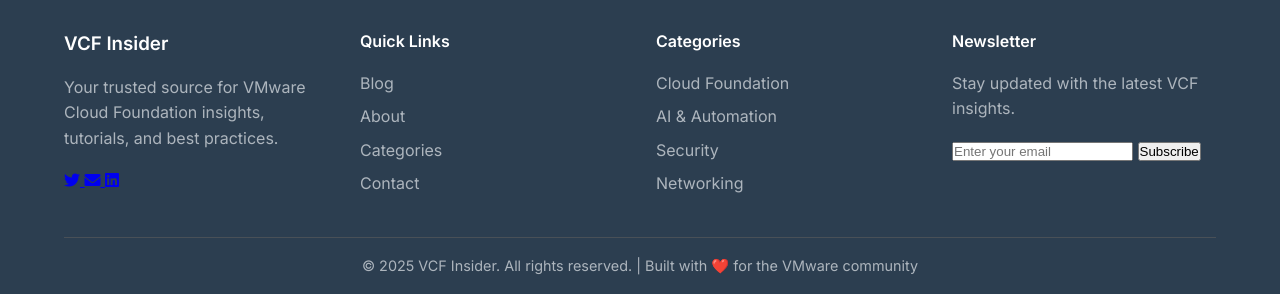
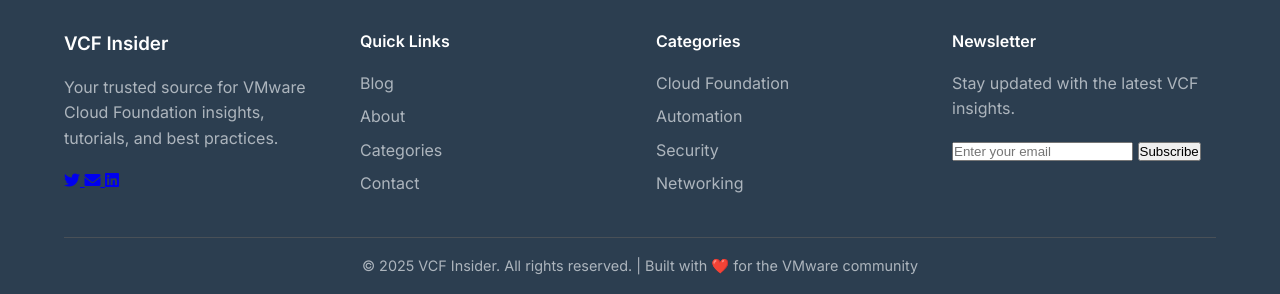
Before and after one commit to krieg121/VCFInsider, a Jekyll site: the page built from index.html, in a window 1280 px wide and 900 px high, scrolled down 1915 px. Shown: the part 603-897 px from the top of the window. Built offline with Jekyll 4.4.1, drawn with Linux system fonts in a browser that asks for light colours.

```diff
--- a/_layouts/default.html
+++ b/_layouts/default.html
@@ -99,7 +99,7 @@
                     <h4>Categories</h4>
                     <ul class="footer-links">
                         <li><a href="{{ '/categories/cloud-foundation/' | relative_url }}">Cloud Foundation</a></li>
-                        <li><a href="{{ '/categories/ai-automation/' | relative_url }}">AI & Automation</a></li>
+                        <li><a href="{{ '/categories/automation/' | relative_url }}">Automation</a></li>
                         <li><a href="{{ '/categories/security/' | relative_url }}">Security</a></li>
                         <li><a href="{{ '/categories/networking/' | relative_url }}">Networking</a></li>
                     </ul>
```
Also changed, not shown: _pages/categories-ai-automation.md (+3 -0 lines).
